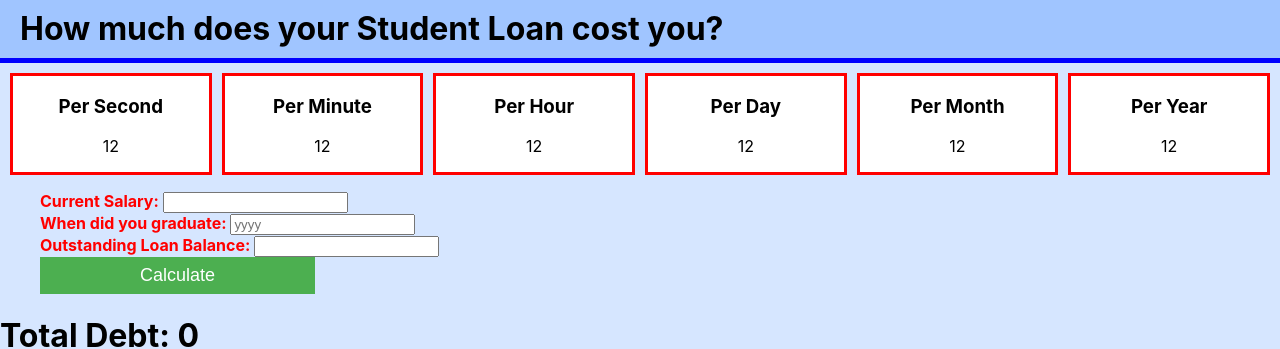
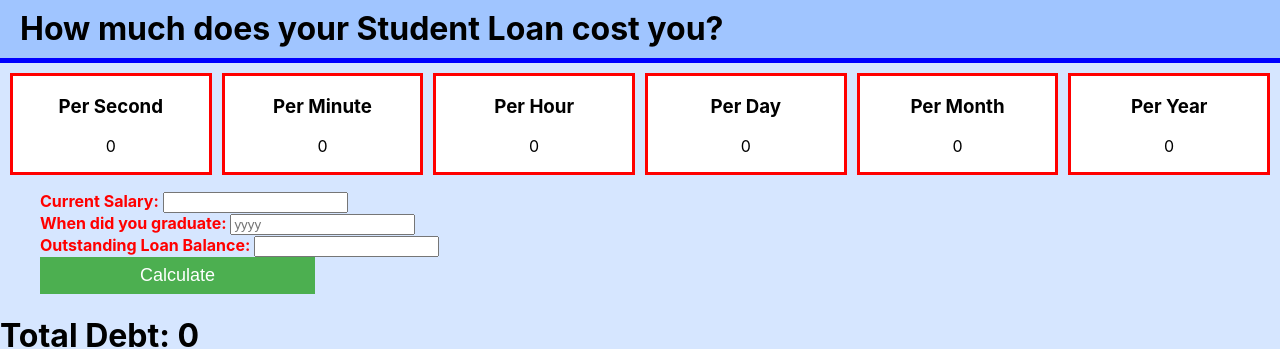
Before and after one commit to Akshar95/student-loan, a Next.js app in the folder frontend/studentloan/: page / in a window 1280 px wide. Shown: the top 349 px of the page. Built offline with nearby package versions, Linux system fonts and the light colour scheme.

Commit message:
passing properites into calculate.js

```diff
--- a/frontend/studentloan/components/Calculate.js
+++ b/frontend/studentloan/components/Calculate.js
@@ -1,10 +1,17 @@
 import React from "react";
 import { useState } from "react";
+import IndividualGrid from "./IndividualGrid";
 
 export const Form = () => {
   const [dueSum, setDueSum] = useState(0);
   const [yearsLeft, setyearsLeft] = useState(0);
   const [finalYearOfPayment, setfinalYearOfPayment] = useState(0);
+  const [secondlyPayment, setsecondlyPayment] = useState(0);
+  const [minutePayment, setminutePayment] = useState(0);
+  const [hourlyPayment, sethourlyPayment] = useState(0);
+  const [dailyPayment, setdailyPayment] = useState(0);
+  const [monthlyInterest, setmonthlyInterest] = useState(0);
+  const [yearlyInterest, setyearlyInterest] = useState(0)
 
   const calculateSum = async (event) => {
     event.preventDefault();
@@ -15,16 +22,29 @@ export const Form = () => {
     //&num2=${event.target.currentDebt.value} if want to add more
 
     const result = await res.json();
-    console.log(result);
     setDueSum(result.dueSum);
     setyearsLeft(result.yearsLeft);
     setfinalYearOfPayment(result.finalYearOfPayment);
+    setsecondlyPayment(result.secondlyPayment);
+    setminutePayment(result.minutePayment);
+    sethourlyPayment(result.hourlyPayment);
+    setdailyPayment(result.dailyPayment);
+    setmonthlyInterest(result.monthlyInterest);
+    setyearlyInterest(result.yearlyInterest)
   };
 
   return (
     <>
       <form onSubmit={calculateSum}>
-        <ul className='list'>
+        <IndividualGrid
+          secondlyPayment={secondlyPayment}
+          minutePayment={minutePayment}
+          hourlyPayment={hourlyPayment}
+          dailyPayment={dailyPayment}
+          monthlyInterest={monthlyInterest}
+          yearlyInterest={yearlyInterest}
+        />
+        <ul className="list">
           <li>
             <label htmlFor="currentSalary">Current Salary: </label>
             <input type="text" name="currentSalary" id="currentSalary" />
@@ -52,7 +72,7 @@ export const Form = () => {
             />
           </li>
 
-          <button className='button' type="submit">
+          <button className="button" type="submit">
             Calculate
           </button>
         </ul>
@@ -80,7 +100,6 @@ export const Form = () => {
         }
 
         @media (min-width: 768px) {
-
         }
       `}</style>
     </>
--- a/frontend/studentloan/components/IndividualGrid.js
+++ b/frontend/studentloan/components/IndividualGrid.js
@@ -1,34 +1,40 @@
 import React from "react";
 
-
-function IndividualGrid() {
+function IndividualGrid({
+  secondlyPayment,
+  minutePayment,
+  hourlyPayment,
+  dailyPayment,
+  monthlyInterest,
+  yearlyInterest,
+}) {
   return (
     <div>
       <>
         <div className="container">
           <div className="grid-1">
             <h3>Per Second</h3>
-            <p>12</p>
+            <p>{secondlyPayment}</p>
           </div>
           <div className="grid-2">
             <h3>Per Minute</h3>
-            <p>12</p>
+            <p>{minutePayment}</p>
           </div>
           <div className="grid-3">
             <h3>Per Hour</h3>
-            <p>12</p>
+            <p>{hourlyPayment}</p>
           </div>
           <div className="grid-4">
             <h3>Per Day</h3>
-            <p>12</p>
+            <p>{dailyPayment}</p>
           </div>
           <div className="grid-4">
             <h3>Per Month</h3>
-            <p>12</p>
+            <p>{monthlyInterest}</p>
           </div>
           <div className="grid-4">
             <h3>Per Year</h3>
-            <p>12</p>
+            <p>{yearlyInterest}</p>
           </div>
         </div>
 
@@ -89,7 +95,7 @@ function IndividualGrid() {
             text-align: center;
           }
 
-          @media (min-width: 850px) {
+          @media (min-width: 900px) {
             .container {
               display: grid;
               grid-gap: 10px;
--- a/frontend/studentloan/pages/index.js
+++ b/frontend/studentloan/pages/index.js
@@ -20,9 +20,6 @@ export default function Home() {
           <div className="navbar">
             <Navbar />
           </div>
-          <div className="text-container">
-            <IndividualGrid />
-          </div>
 
           <Form />
         </main>
```
Also changed, not shown: 1 other file (tests, documents, lock files or other folders).
